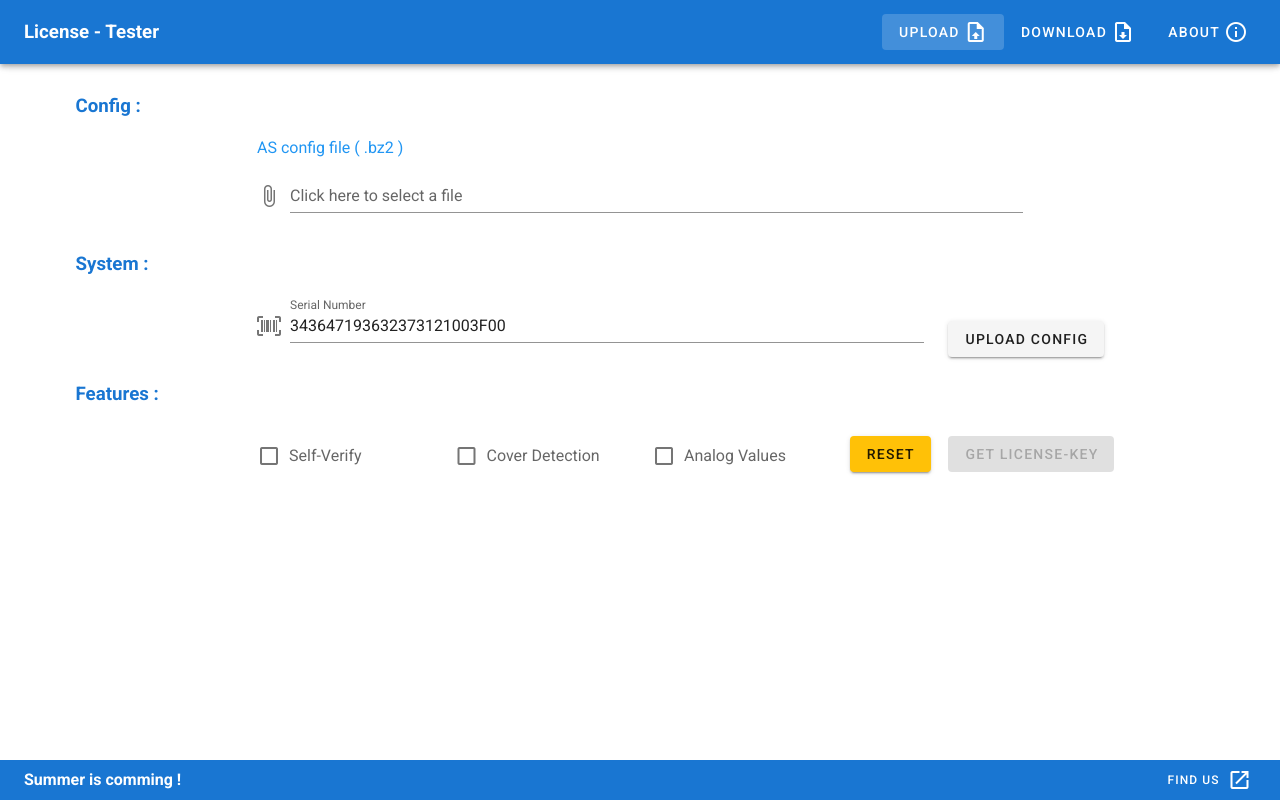
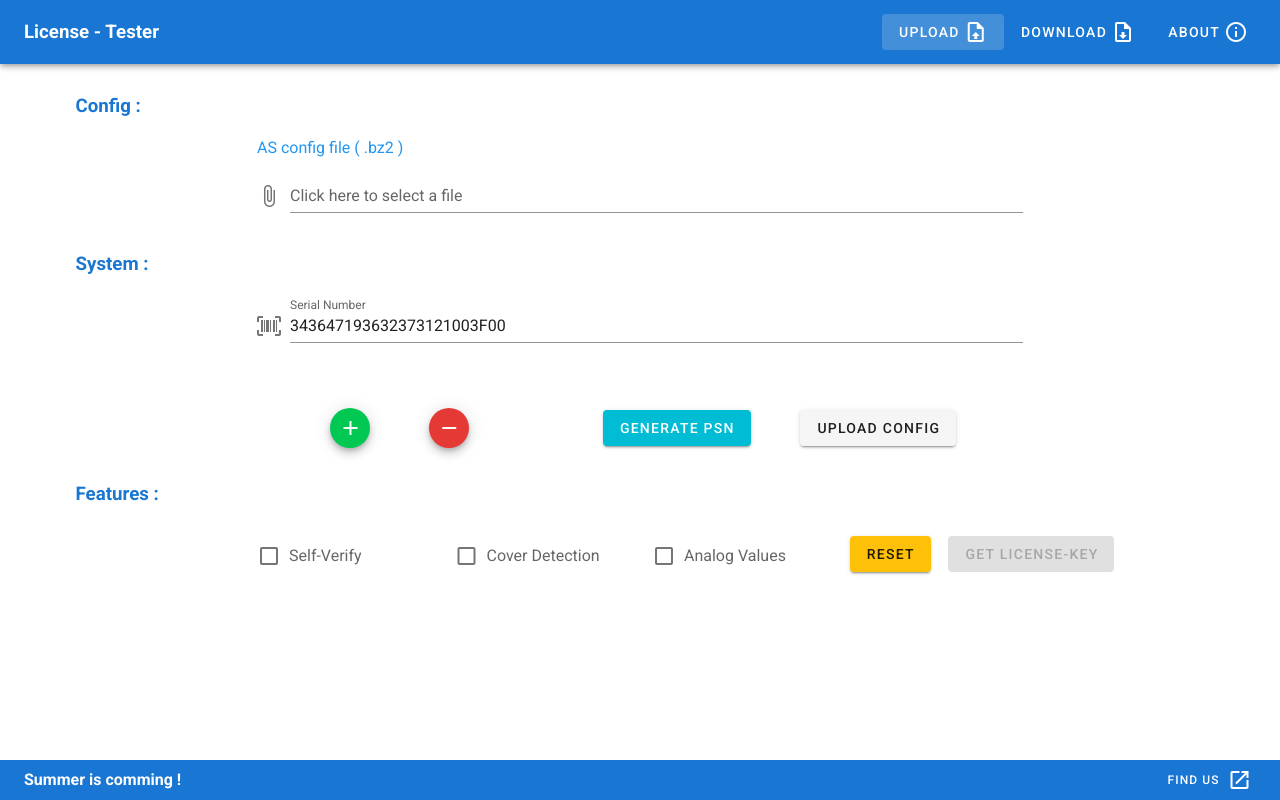
Before and after one commit to ebobo/license-test-vue, a Vue app: page /#/ in a window 1280 px wide. Built offline with nearby package versions, Linux system fonts and the light colour scheme.

Commit message:
added panel serial number generation

```diff
--- /dev/null
+++ b/src/utility/tools.ts
@@ -0,0 +1,15 @@
+export function makeSN(length: number): string {
+  let result = '';
+  const numbers = '0123456789';
+  const numbersLength = numbers.length;
+  const characters = 'ABCDEFGHIJKLMNOPQRSTUVWXYZ';
+  const charactersLength = characters.length;
+  for (let i = 0; i < length; i++) {
+    if (i === 21) {
+      result += characters.charAt(Math.floor(Math.random() * charactersLength));
+    } else {
+      result += numbers.charAt(Math.floor(Math.random() * numbersLength));
+    }
+  }
+  return result;
+}
--- a/src/views/Home.vue
+++ b/src/views/Home.vue
@@ -15,19 +15,49 @@
 
     <h3 class="ma-4 primary--text">System :</h3>
 
-    <v-row justify="center">
-      <v-col cols="7">
+    <v-row v-for="(psn, index) in snumbers" :key="index" justify="center">
+      <v-col cols="8">
         <v-text-field
+          readonly
           prepend-icon="mdi-barcode-scan"
-          v-model="snumber"
+          v-model="snumbers[index]"
           label="Serial Number"
         ></v-text-field>
       </v-col>
+    </v-row>
+    <v-row justify="center">
       <v-col cols="1" class="upload-btn" justify="center">
+        <v-btn
+          color="green accent-4"
+          dark
+          class="ml-6"
+          small
+          fab
+          @click="addPSN"
+        >
+          <v-icon>mdi-plus</v-icon>
+        </v-btn>
+      </v-col>
+      <v-col cols="2" class="upload-btn" justify="center">
+        <v-btn
+          color="red darken-1"
+          dark
+          class="ml-6"
+          small
+          fab
+          @click="removePSN"
+        >
+          <v-icon>mdi-minus</v-icon>
+        </v-btn>
+      </v-col>
+      <v-col cols="2" class="upload-btn" justify="center">
+        <v-btn color="cyan" dark @click="generatePSN">generate psn</v-btn>
+      </v-col>
+      <v-col cols="2" class="upload-btn" justify="center">
         <v-btn @click="uploadFile">upload config</v-btn>
       </v-col>
     </v-row>
-    <h3 class="ma-4 primary--text">Features :</h3>
+    <h3 class="mt-8 mr-4 mb-4 ml-4 primary--text">Features :</h3>
     <v-row justify="center">
       <v-col cols="2">
         <v-checkbox v-model="selfVerify" label="Self-Verify"></v-checkbox>
@@ -45,7 +75,11 @@
         <v-btn class="mt-3" color="amber" @click="clearSelection">RESET</v-btn>
       </v-col>
       <v-col cols="1">
-        <v-btn class="mt-3" color="success" :disabled="canSend" @click="send"
+        <v-btn
+          class="mt-3"
+          color="success"
+          :disabled="canSend"
+          @click="getLicensedConfig"
           >Get License-Key</v-btn
         >
       </v-col>
@@ -56,12 +90,13 @@
 <script lang="ts">
 import Vue from 'vue';
 import { uploadASConfig } from '../service/rest';
+import { makeSN } from '../utility/tools';
 
 export default Vue.extend({
   name: 'Home',
   data(): {
     chosenFile: File | null;
-    snumber: string;
+    snumbers: string[];
     selfVerify: boolean;
     coverDetection: boolean;
     analogValue: boolean;
@@ -69,7 +104,7 @@ export default Vue.extend({
   } {
     return {
       chosenFile: null,
-      snumber: '343647193632373121003F00',
+      snumbers: ['343647193632373121003F00'],
       selfVerify: false,
       coverDetection: false,
       analogValue: false,
@@ -84,7 +119,10 @@ export default Vue.extend({
       }
       let formData = new FormData();
       formData.append('config', this.chosenFile);
-      formData.append('system', this.snumber);
+      formData.append('system', this.snumbers.toString());
+      formData.append('sv', this.selfVerify ? 'ture' : 'false');
+      formData.append('cd', this.coverDetection ? 'ture' : 'false');
+      formData.append('av', this.analogValue ? 'ture' : 'false');
 
       uploadASConfig(formData)
         .then((response) => {
@@ -96,12 +134,31 @@ export default Vue.extend({
       this.clearSelection();
     },
 
+    generatePSN() {
+      for (let i = 0; i < this.snumbers.length; i++) {
+        Vue.set(this.snumbers, i, makeSN(24));
+      }
+    },
+
+    addPSN() {
+      this.snumbers = [...this.snumbers, makeSN(24)];
+    },
+
+    removePSN() {
+      if (this.snumbers.length > 1) {
+        this.snumbers.pop();
+      }
+    },
+
+    getLicensedConfig() {
+      console.log('getLicensedConfig');
+    },
     clearSelection() {
       this.chosenFile = null;
       this.selfVerify = false;
       this.coverDetection = false;
       this.analogValue = false;
-      this.snumber = '343647193632373121003F00';
+      this.snumbers = ['343647193632373121003F00'];
       this.canSend = false;
     },
   },
```
